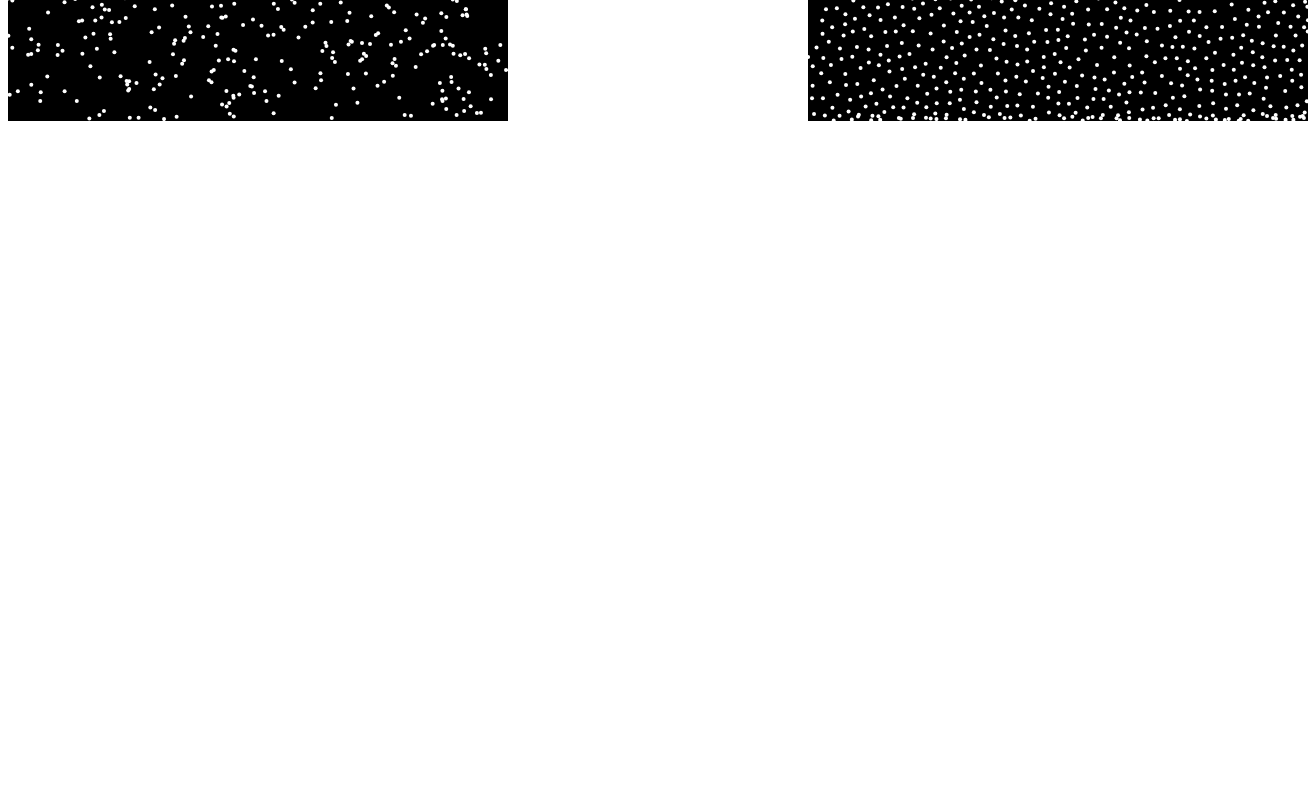
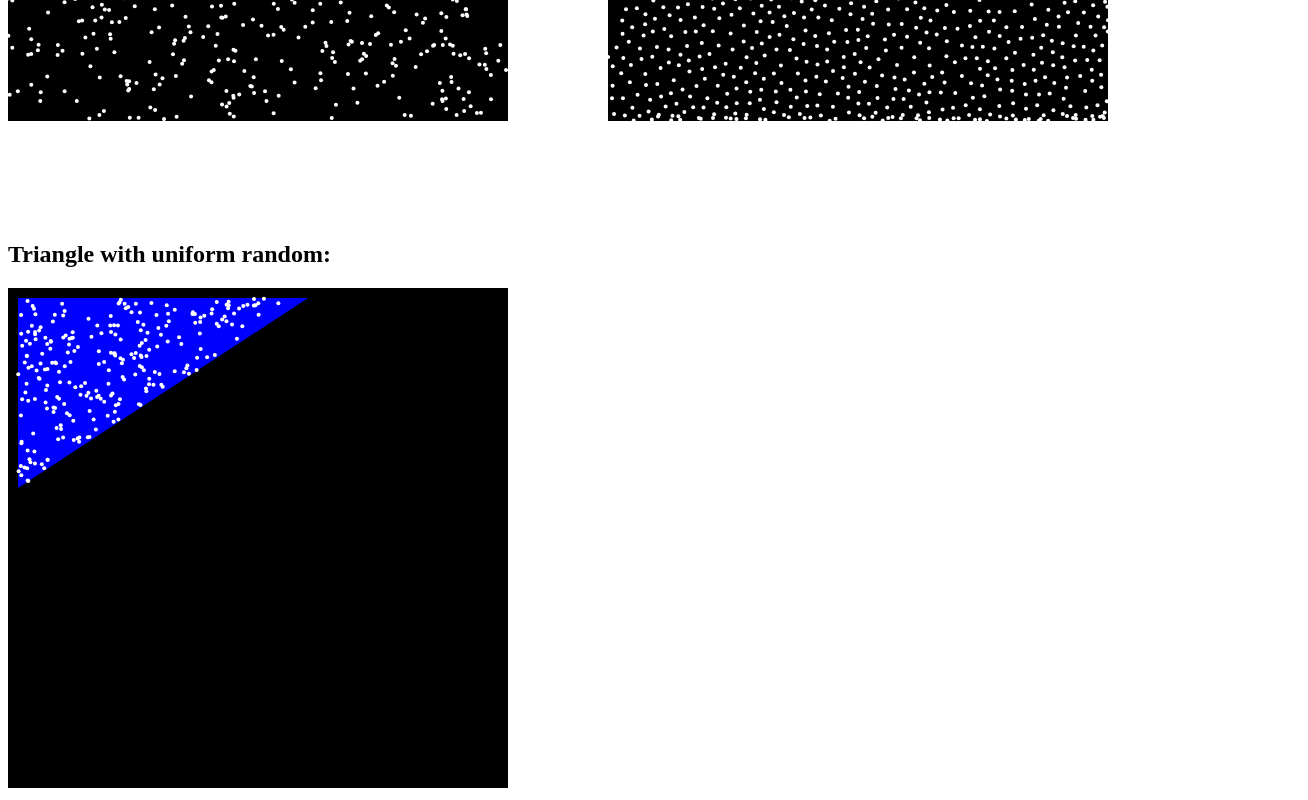
Before and after one commit to Artem-Mehes/poisson-disc-sampling, a plain HTML site: page index.html in a window 1280 px wide. Shown: the part 474-1274 px from the top of the page, 1308 px wide, since content can reach past the window. Before the commit the page ends 800 px from the top, so only its background shows below. Drawn offline with Linux system fonts and the light colour scheme.

Commit message:
Refactor index.html layout and replace main.js with squares.js and triangle.js for improved structure and functionality

```diff
--- a/index.html
+++ b/index.html
@@ -5,7 +5,8 @@
     <meta name="viewport" content="width=device-width, initial-scale=1.0">
     <title>My Project</title>
 </head>
-<body style="display: flex; gap: 300px;">
+<body style="display: flex; flex-direction: column; gap: 100px;">
+  <div style="display: flex; gap: 100px;">
     <div style="display: flex; flex-direction: column; gap: 20px;">
       <h2>Uniform random:</h2>
       <svg width="500" height="500" style="background-color: black;" id="uniform-random">
@@ -14,17 +15,33 @@
     </div>
 
 
-  <div style="display: flex; flex-direction: column; gap: 20px;">    <h2>
-    Poisson disk:
-  </h2>
-
+    <div style="display: flex; flex-direction: column; gap: 20px;">
+      <h2>Poisson disk:</h2>
       <svg width="500" height="500" style="background-color: black;" id="poisson-disk">
 
       </svg>
   </div>
 
+
+
+
+
+
+  </div>
+
+  <div>
+    <h2>Triangle with uniform random:</h2>
+
+    <svg width="500" height="500" style="background-color: black;" id="triangle">
+
+    </svg>
+  </div>
+
+
+
     <!-- JavaScript file linked at the end of body for better performance -->
     <script src="poisson-disk-sampler.js"></script>
-    <script src="main.js"></script>
+    <script src="squares.js"></script>
+    <script src="triangle.js"></script>
 </body>
 </html>
--- a/main.js
+++ b/squares.js
@@ -47,8 +47,6 @@ const poissonDiskGenerator = () => {
 
   const points = sampler.generatePoints();
 
-  console.log(points);
-
   points.forEach((position) => {
     const circle = getCircle(position.x, position.y);
     poissonDisk.appendChild(circle);
--- /dev/null
+++ b/triangle.js
@@ -0,0 +1,51 @@
+const generate = () => {
+  const container = document.querySelector('#triangle');
+
+  const A = [10, 200];
+
+  const B = [10, 10];
+
+  const C = [300, 10];
+
+  const polygon = document.createElementNS(
+    'http://www.w3.org/2000/svg',
+    'polygon'
+  );
+
+  polygon.setAttribute(
+    'points',
+    `${A[0]},${A[1]} ${B[0]},${B[1]} ${C[0]},${C[1]}`
+  );
+  polygon.setAttribute('fill', 'blue');
+
+  container.appendChild(polygon);
+
+  for (let i = 0; i < 250; i++) {
+    let u = Math.random();
+    let v = Math.random();
+
+    // Flip if the point is outside the triangle
+    if (u + v > 1) {
+      u = 1 - u;
+      v = 1 - v;
+    }
+
+    // Final point = A + u*(B - A) + v*(C - A)
+    const x = A[0] + u * (B[0] - A[0]) + v * (C[0] - A[0]);
+    const y = A[1] + u * (B[1] - A[1]) + v * (C[1] - A[1]);
+
+    const point = document.createElementNS(
+      'http://www.w3.org/2000/svg',
+      'circle'
+    );
+
+    point.setAttribute('cx', x);
+    point.setAttribute('cy', y);
+    point.setAttribute('r', 2);
+    point.setAttribute('fill', 'white');
+
+    container.appendChild(point);
+  }
+};
+
+generate();
```
Lines whose indentation alone changed are shown as unchanged.
